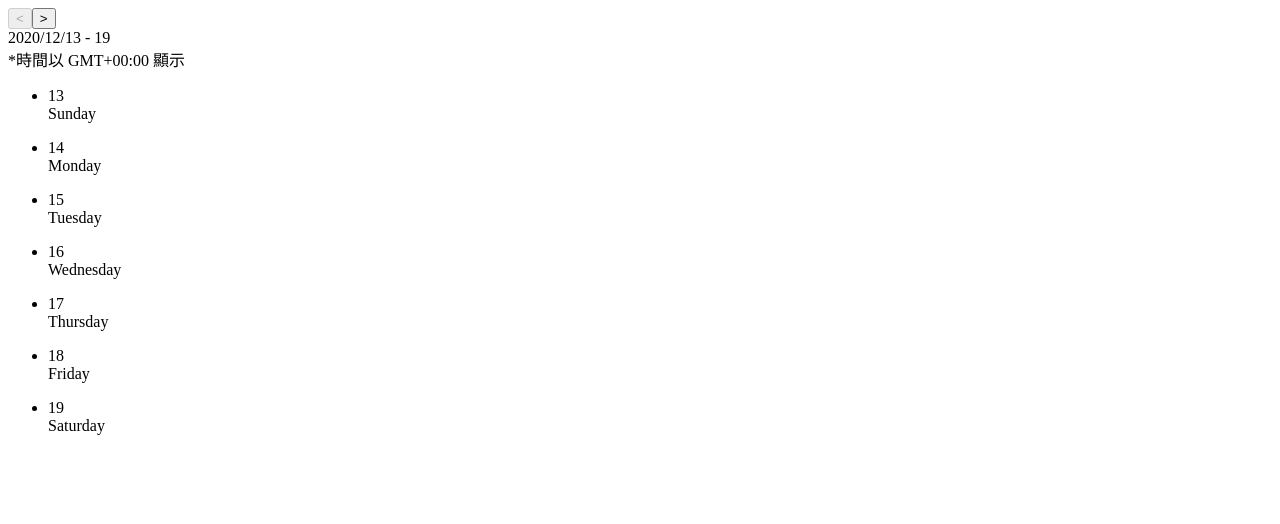
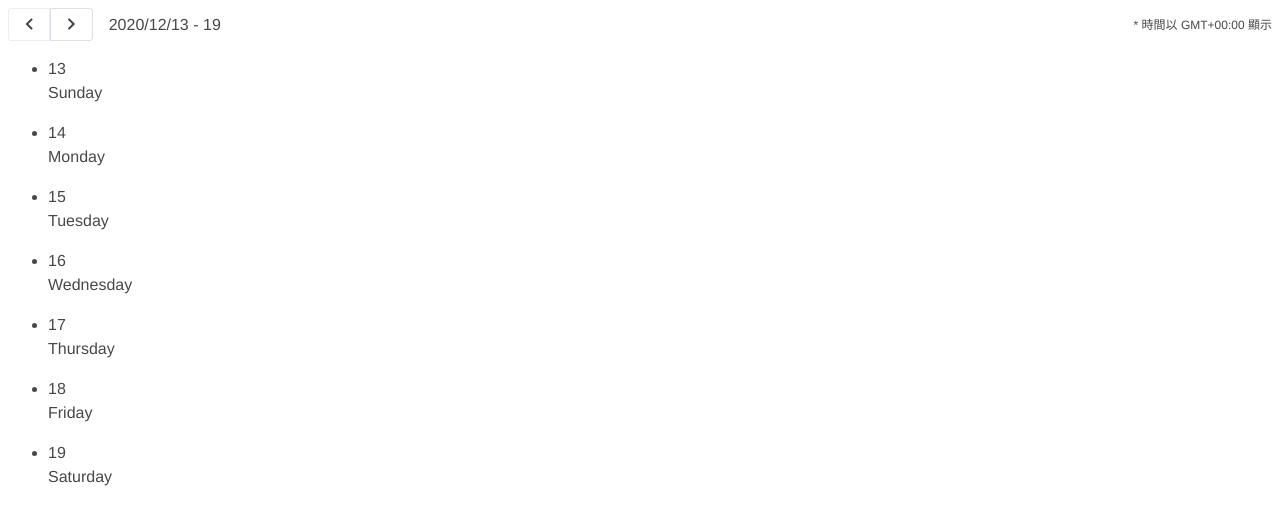
Before and after one commit to marshal604/at-schedule, a React (Create React App) app: page / in a window 1280 px wide. Shown: the top 524 px of the page. Built offline with nearby package versions, Linux system fonts and the light colour scheme.

Commit message:
style(ScheduleHeader): refine header ui

```diff
--- a/src/index.scss
+++ b/src/index.scss
@@ -2,3 +2,12 @@
 @import 'scss/mixin';
 @import 'scss/variable';
 @import 'scss/utils';
+
+body {
+  font-family: Helvetica Neue, Helvetica, Arial, PingFang HK, \.PingFang-SC-Regular, PingFang, Hiragino Sans GB, STHeiti, Microsoft JhengHei,
+    sans-serif;
+  font-size: 1rem;
+  font-weight: 400;
+  line-height: 1.5;
+  color: var(--at-text);
+}
--- /dev/null
+++ b/src/modules/schedule/components/ScheduleHeader/ScheduleHeader.module.scss
@@ -0,0 +1,57 @@
+.header {
+  display: flex;
+  flex-wrap: wrap;
+  align-items: center;
+
+  &-date {
+    flex: 1;
+    display: flex;
+    align-items: center;
+  }
+
+  &-time-zone {
+    flex: 1;
+    text-align: right;
+    white-space: nowrap;
+    font-size: 12px;
+    margin-left: 8px;
+  }
+}
+
+.date {
+  &-title {
+    margin-left: 16px;
+    white-space: nowrap;
+  }
+
+  &-button {
+    background: transparent;
+    border-radius: 0;
+    border: 1px solid var(--at-border-color);
+    outline: none;
+    cursor: pointer;
+    color: var(--at-text);
+    padding: 8px 16px;
+
+    &:first-of-type {
+      border-top-left-radius: 3px;
+      border-bottom-left-radius: 3px;
+    }
+
+    &:last-of-type {
+      border-top-right-radius: 3px;
+      border-bottom-right-radius: 3px;
+    }
+
+    &:hover {
+      color: var(--at-primary-color);
+      border: 1px solid;
+    }
+
+    &:disabled {
+      color: var(--at-disabled-color);
+      border: 1px solid;
+      cursor: not-allowed;
+    }
+  }
+}
--- a/src/modules/schedule/components/ScheduleHeader/ScheduleHeader.tsx
+++ b/src/modules/schedule/components/ScheduleHeader/ScheduleHeader.tsx
@@ -3,20 +3,20 @@ import React, { FunctionComponent } from 'react';
 import moment from 'moment-timezone';
 
 import { ScheduleHeaderProps } from './ScheduleHeader.model';
-
+import style from './ScheduleHeader.module.scss';
 const ScheduleHeader: FunctionComponent<ScheduleHeaderProps> = (props) => {
   return (
-    <div>
-      <div className="date">
-        <button onClick={() => props.prev()} disabled={props.disablePrev}>
-          {'<'}
+    <div className={style.header}>
+      <div className={style['header-date']}>
+        <button className={[style['date-button'], 'at-button'].join(' ')} onClick={() => props.prev()} disabled={props.disablePrev}>
+          <i className="fas fa-chevron-left"></i>
         </button>
-        <button onClick={() => props.next()} disabled={props.disableNext}>
-          {'>'}
+        <button className={[style['date-button'], 'at-button'].join(' ')} onClick={() => props.next()} disabled={props.disableNext}>
+          <i className="fas fa-chevron-right"></i>
         </button>
-        <div>{props.date}</div>
+        <div className={style['date-title']}>{props.date}</div>
       </div>
-      <div className="time-zone">*時間以 GMT{moment.tz(moment.tz.guess()).format('Z')} 顯示</div>
+      <div className={style['header-time-zone']}>* 時間以 GMT{moment.tz(moment.tz.guess()).format('Z')} 顯示</div>
     </div>
   );
 };
--- a/src/scss/_utils.scss
+++ b/src/scss/_utils.scss
@@ -1,2 +1,2 @@
 @import 'utils/theming';
-@import 'utils/text';
+@import 'utils/button';
--- /dev/null
+++ b/src/scss/utils/_button.scss
@@ -0,0 +1,21 @@
+.at-button {
+  background: var(--at-bg);
+  border-radius: 0;
+  border: 1px solid var(--at-border-color);
+  outline: none;
+  cursor: pointer;
+  color: var(--at-text);
+  padding: 8px 16px;
+  transition: 0.2s;
+
+  &:hover {
+    color: var(--at-primary-color);
+    border: 1px solid;
+  }
+
+  &:disabled {
+    color: var(--at-disabled-color);
+    border: 1px solid var(--at-disabled-border-color);
+    cursor: not-allowed;
+  }
+}
--- a/src/scss/utils/_text.scss
+++ /dev/null
@@ -1,11 +0,0 @@
-.at-primary {
-  color: var(--at-primary-color);
-}
-
-.at-text {
-  color: var(--at-text);
-}
-
-.at-disable-color {
-  color: var(--at-disable-color);
-}
--- a/src/scss/utils/_theming.scss
+++ b/src/scss/utils/_theming.scss
@@ -1,5 +1,9 @@
 :root {
   --at-primary-color: #02cab9;
-  --at-disabled-color: #b6b6b6;
+  --at-gray: #b6b6b6;
+  --at-disabled-text: #c0c4cc;
   --at-text: #484848;
+  --at-border-color: #dcdfe6;
+  --at-disabled-border-color: #ebeef5;
+  --at-bg: #fff;
 }
```
